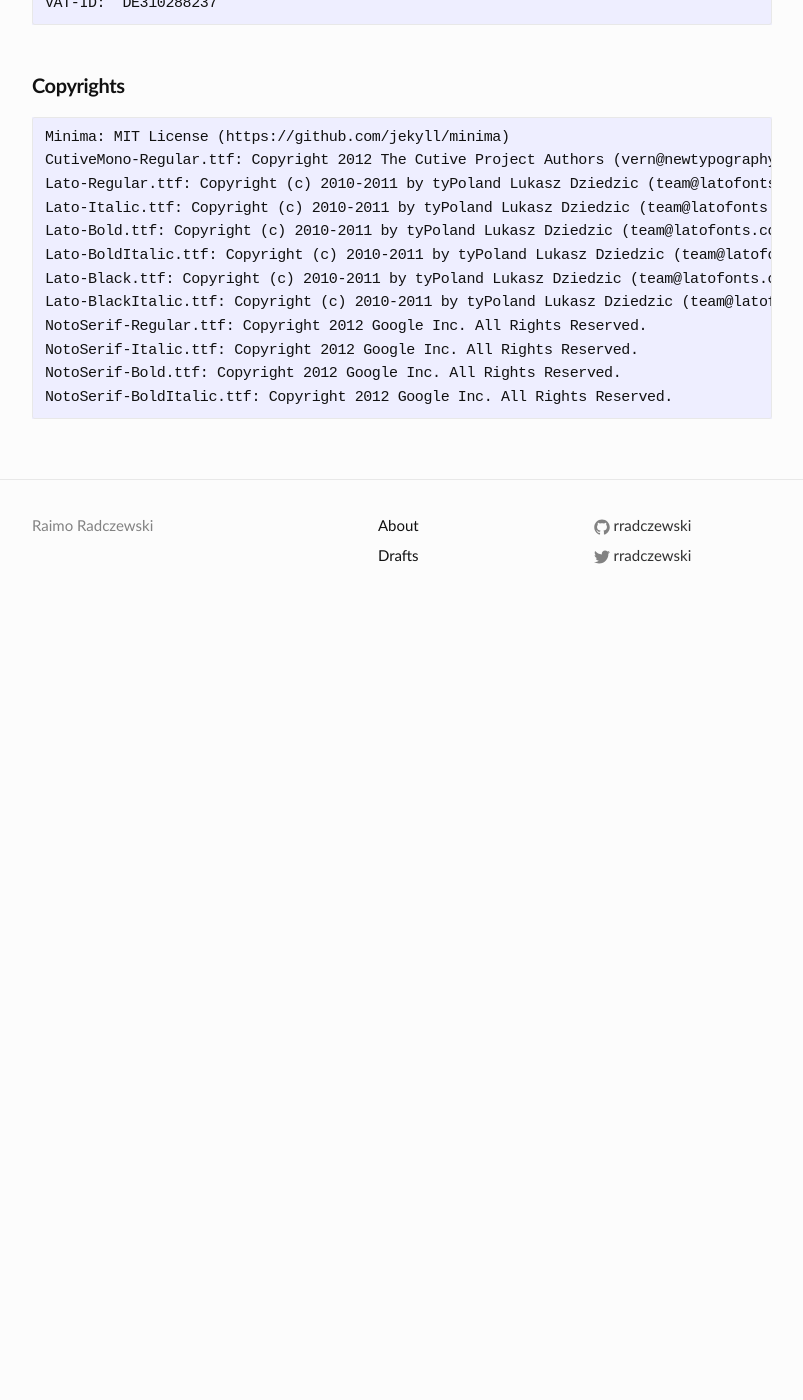
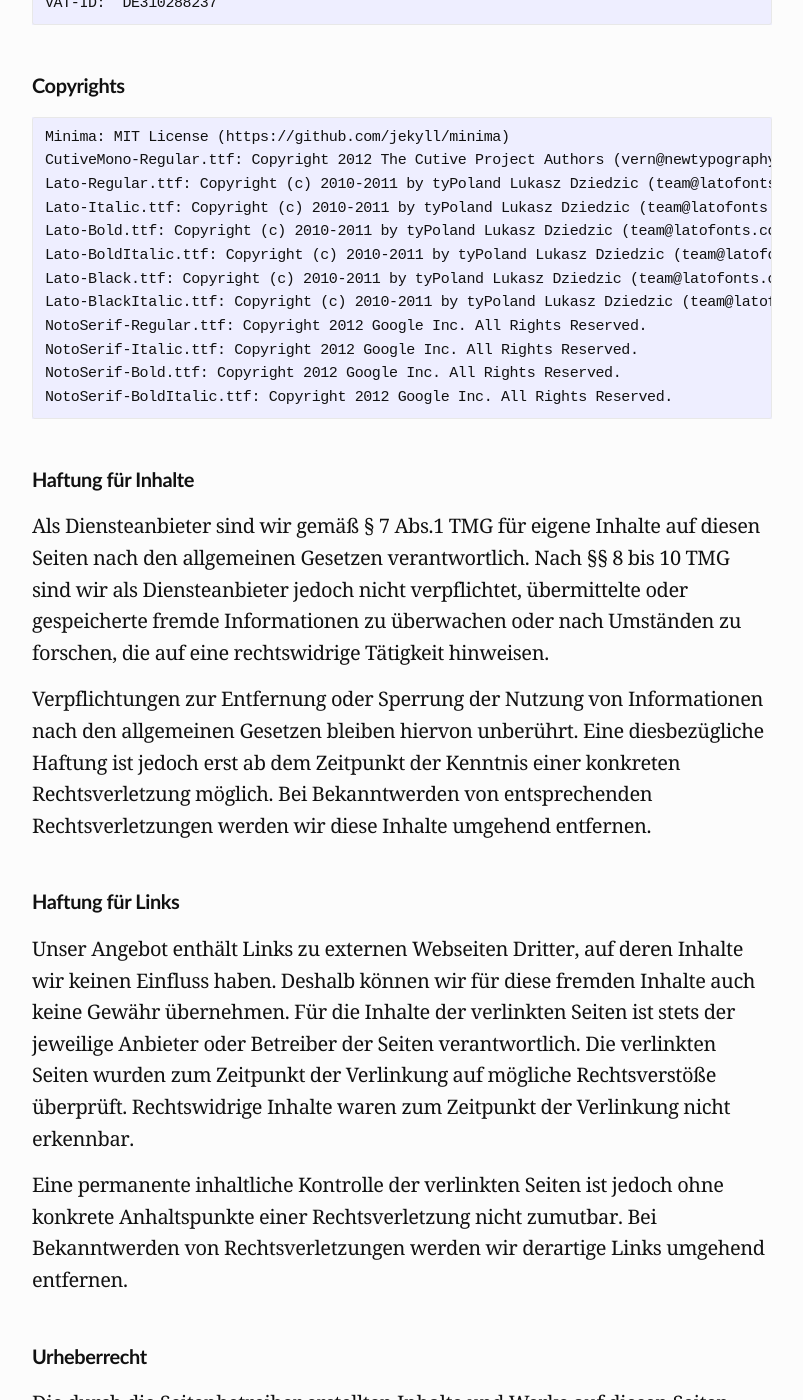
Before and after one commit to rradczewski/ymmv, a Jekyll site: the page built from imprint.md, in a window 1280 px wide and 1400 px high, scrolled down 481 px. Shown: the whole window, without its empty margins (238-1041 px from the left). Built offline with Jekyll 4.4.1, drawn with Linux system fonts in a browser that asks for light colours; before the commit the page ends 1111 px from its top, so only the background shows below that; some of the changed text lies outside the part shown.

Commit message:
Update imprint

````diff
--- a/imprint.md
+++ b/imprint.md
@@ -31,3 +31,23 @@
 NotoSerif-Bold.ttf: Copyright 2012 Google Inc. All Rights Reserved.
 NotoSerif-BoldItalic.ttf: Copyright 2012 Google Inc. All Rights Reserved.
 ```
+
+#### Haftung für Inhalte
+
+Als Diensteanbieter sind wir gemäß § 7 Abs.1 TMG für eigene Inhalte auf diesen Seiten nach den allgemeinen Gesetzen verantwortlich. Nach §§ 8 bis 10 TMG sind wir als Diensteanbieter jedoch nicht verpflichtet, übermittelte oder gespeicherte fremde Informationen zu überwachen oder nach Umständen zu forschen, die auf eine rechtswidrige Tätigkeit hinweisen.
+
+Verpflichtungen zur Entfernung oder Sperrung der Nutzung von Informationen nach den allgemeinen Gesetzen bleiben hiervon unberührt. Eine diesbezügliche Haftung ist jedoch erst ab dem Zeitpunkt der Kenntnis einer konkreten Rechtsverletzung möglich. Bei Bekanntwerden von entsprechenden Rechtsverletzungen werden wir diese Inhalte umgehend entfernen.
+
+#### Haftung für Links
+
+Unser Angebot enthält Links zu externen Webseiten Dritter, auf deren Inhalte wir keinen Einfluss haben. Deshalb können wir für diese fremden Inhalte auch keine Gewähr übernehmen. Für die Inhalte der verlinkten Seiten ist stets der jeweilige Anbieter oder Betreiber der Seiten verantwortlich. Die verlinkten Seiten wurden zum Zeitpunkt der Verlinkung auf mögliche Rechtsverstöße überprüft. Rechtswidrige Inhalte waren zum Zeitpunkt der Verlinkung nicht erkennbar.
+
+Eine permanente inhaltliche Kontrolle der verlinkten Seiten ist jedoch ohne konkrete Anhaltspunkte einer Rechtsverletzung nicht zumutbar. Bei Bekanntwerden von Rechtsverletzungen werden wir derartige Links umgehend entfernen.
+
+#### Urheberrecht
+
+Die durch die Seitenbetreiber erstellten Inhalte und Werke auf diesen Seiten unterliegen dem deutschen Urheberrecht. Die Vervielfältigung, Bearbeitung, Verbreitung und jede Art der Verwertung außerhalb der Grenzen des Urheberrechtes bedürfen der schriftlichen Zustimmung des jeweiligen Autors bzw. Erstellers. Downloads und Kopien dieser Seite sind nur für den privaten, nicht kommerziellen Gebrauch gestattet.
+
+Soweit die Inhalte auf dieser Seite nicht vom Betreiber erstellt wurden, werden die Urheberrechte Dritter beachtet. Insbesondere werden Inhalte Dritter als solche gekennzeichnet. Sollten Sie trotzdem auf eine Urheberrechtsverletzung aufmerksam werden, bitten wir um einen entsprechenden Hinweis. Bei Bekanntwerden von Rechtsverletzungen werden wir derartige Inhalte umgehend entfernen.
+
+Quellverweis: e-recht24.de
````
